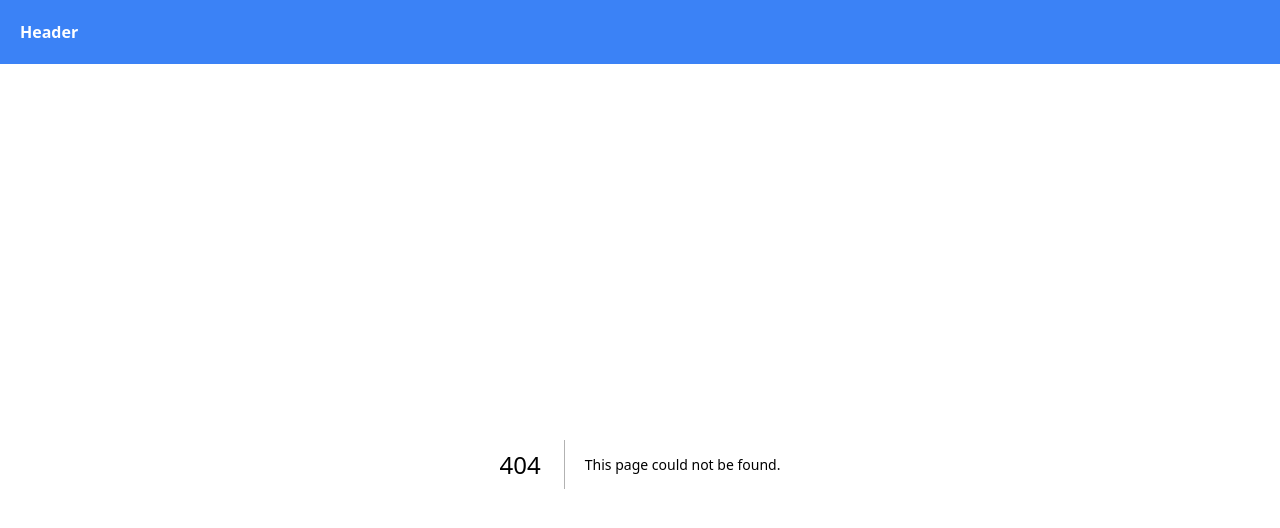
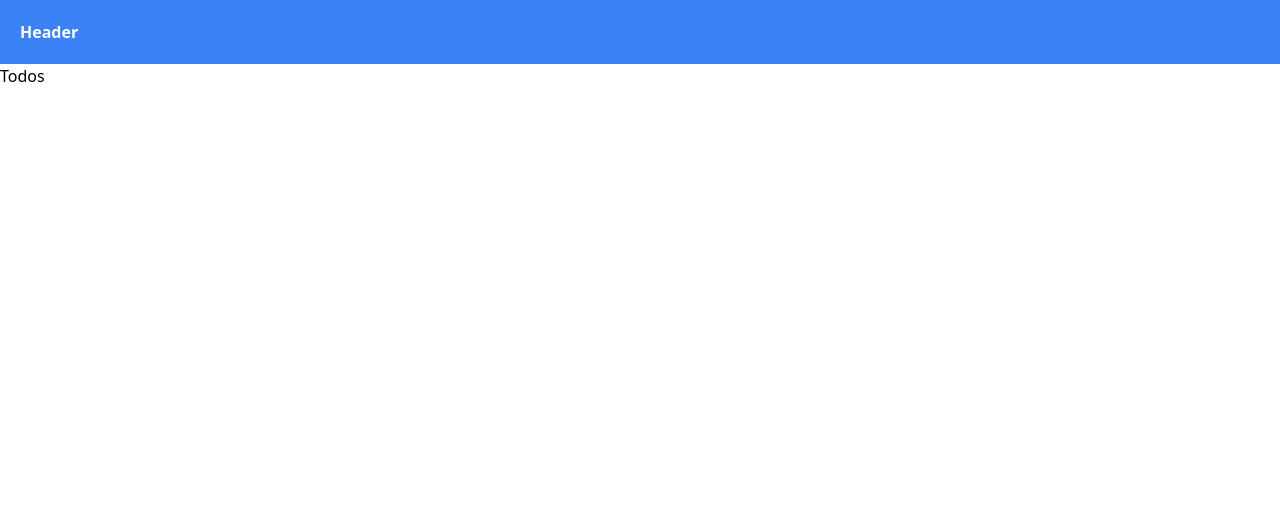
Before and after one commit to DanielMcIntyre2022/Next-JS-13-TypeScript-Testing, a Next.js app: page /todos in a window 1280 px wide. Before the commit this address had no page. Shown: the top 528 px of the page. Built offline with nearby package versions, Linux system fonts and the light colour scheme.

Commit message:
added todos folder(page)

```diff
--- /dev/null
+++ b/app/todos/page.tsx
@@ -0,0 +1,9 @@
+import React from 'react'
+
+function Todos() {
+  return (
+    <div>Todos</div>
+  )
+}
+
+export default Todos;
```
